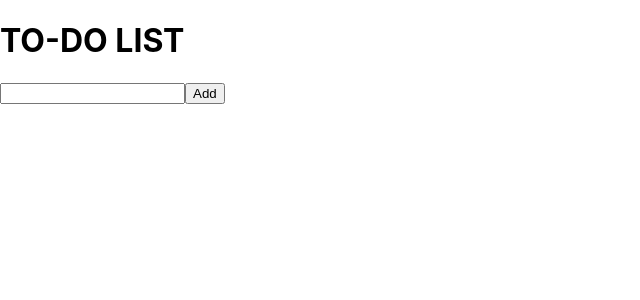
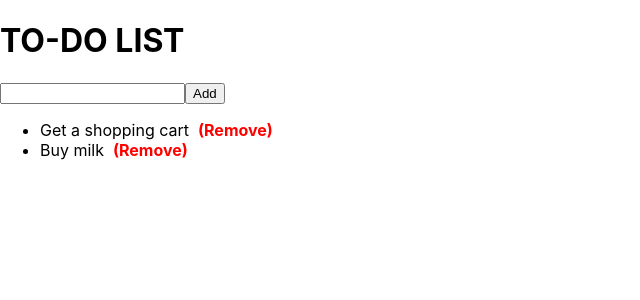
Before and after one commit to copolat/React-ToDo-App, a React (Create React App) app: page / in a window 1280 px wide. Shown: the top 300 px of the page, without its empty margins (0-640 px from the left). Built offline with nearby package versions, Linux system fonts and the light colour scheme.

Commit message:
Add two components (TodoList-TodoItems)

```diff
--- /dev/null
+++ b/src/components/TodoItems.js
@@ -0,0 +1,12 @@
+function TodoItems(props) { //Since this is a functional component, we need to pass this "props" parameter.  THIS PROPS IS AN OBJECT.
+  return props.tasks.map(item => {      //This component imports tasks from App component. Since it is an array (tasks) we need to iterate through it with map.
+    return (
+    <li>
+      {item.title} &nbsp;
+      <span className="remove-item">(Remove)</span>
+    </li>
+    ) // If we put <ul> here, then for every item we will create a new list.
+  })
+}
+
+export default TodoItems;
--- a/src/components/TodoList.js
+++ b/src/components/TodoList.js
@@ -1,13 +1,36 @@
 import React from 'react'
+import TodoItems from './TodoItems'  // We import
 
 class TodoList extends React.Component {
+  constructor(props) {       // Since this is a class we need a constructor method
+    super(props);            // This code is a must for all constructor
+    this.state = {           // The state is the part which will make changes in virtual DOM
+      tasks: [               // We will store our tasks in an array
+        {                    // Every task will be stored as an object in the array
+          title: 'Get a shopping cart',  // For every item we will have the same properties: title, completed, id.
+          completed: false,  // Since we do not have a backend yet, we hardcoded two tasks in order to be able to work with the functionality of the app.
+          id: 123456789
+        },
+        {
+          title: 'Buy milk',
+          completed: false,
+          id: 234567890
+        },
+      ]
+    }
+  }
   render() {
     return (
-    <form>
-      <input type="text" />
-      <button type="button">Add</button>
-    </form>)
-
+    <div>
+      <form>
+        <input type="text" />
+        <button type="button">Add</button>
+      </form>
+      <ul>
+        <TodoItems tasks={this.state.tasks}/>
+      </ul>
+    </div>
+    )
   }
 }
 
--- a/src/index.css
+++ b/src/index.css
@@ -1,13 +1,18 @@
 body {
   margin: 0;
-  font-family: -apple-system, BlinkMacSystemFont, 'Segoe UI', 'Roboto', 'Oxygen',
-    'Ubuntu', 'Cantarell', 'Fira Sans', 'Droid Sans', 'Helvetica Neue',
+  font-family: -apple-system, BlinkMacSystemFont, "Segoe UI", "Roboto", "Oxygen",
+    "Ubuntu", "Cantarell", "Fira Sans", "Droid Sans", "Helvetica Neue",
     sans-serif;
   -webkit-font-smoothing: antialiased;
   -moz-osx-font-smoothing: grayscale;
 }
 
 code {
-  font-family: source-code-pro, Menlo, Monaco, Consolas, 'Courier New',
+  font-family: source-code-pro, Menlo, Monaco, Consolas, "Courier New",
     monospace;
 }
+
+.remove-item {
+  color: red;
+  font-weight: bolder;
+}
```
